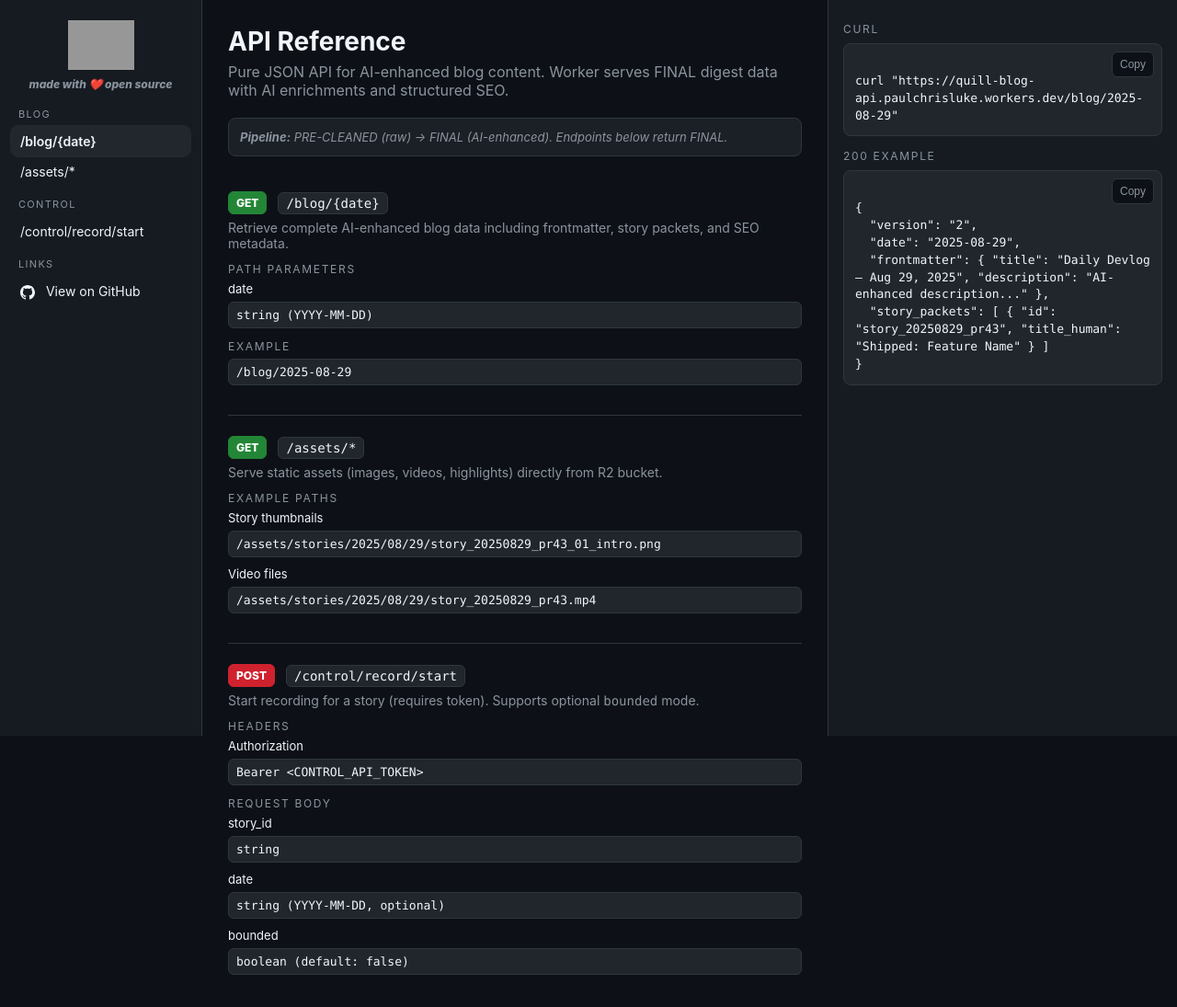
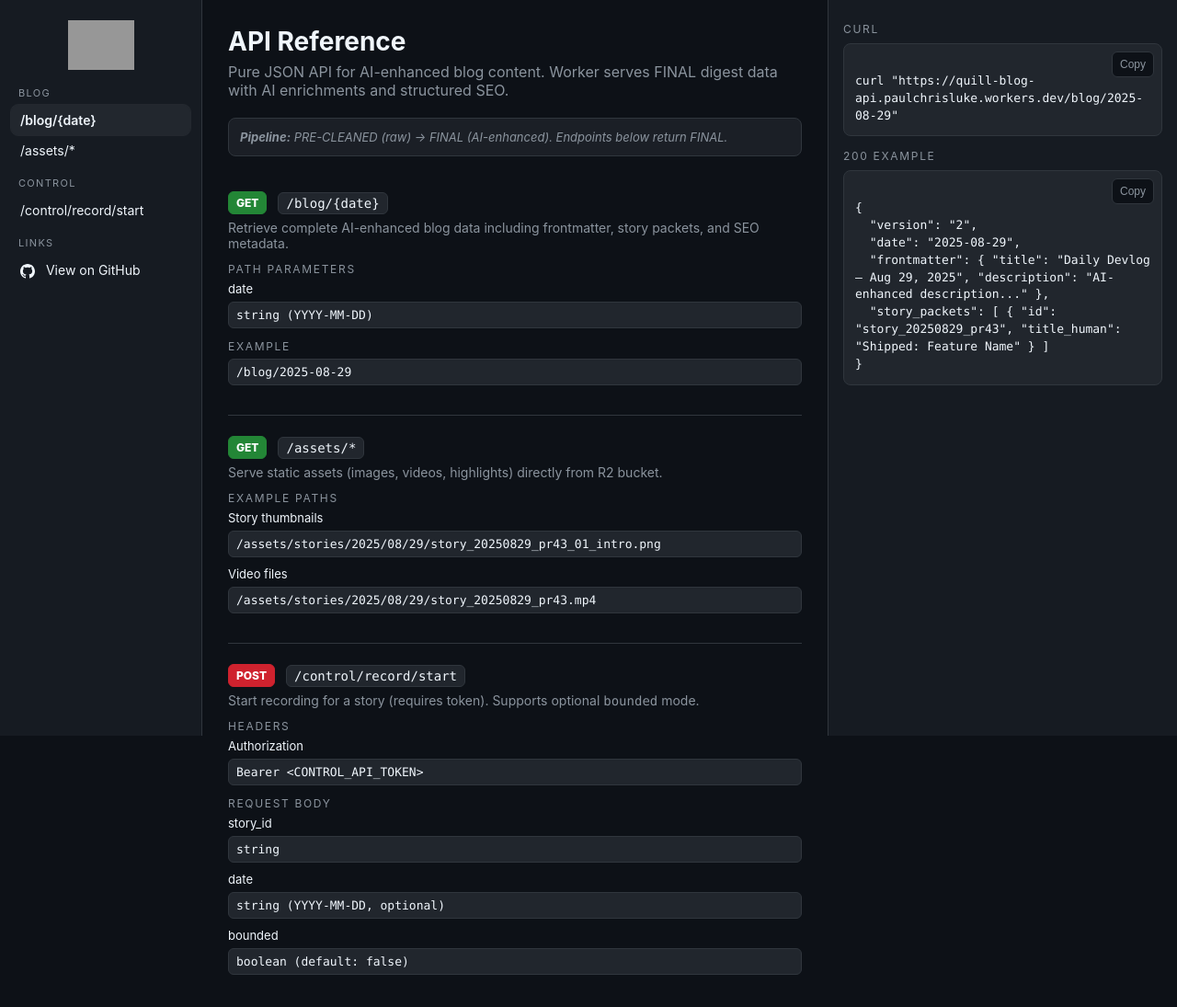
Before and after one commit to paulchrisluke/quill-auto-blogger, a website: page cloudflare-worker/index.html in a window 1280 px wide. Shown: the whole page at 92% size. Drawn offline with Linux system fonts and the light colour scheme; grey boxes are pictures that could not be loaded.

Commit message:
Remove 'made with love' text and add auto-upload to npm scripts

```diff
--- a/cloudflare-worker/index.html
+++ b/cloudflare-worker/index.html
@@ -320,8 +320,6 @@
     <aside class="sidebar">
         <div class="brand">
             <img class="brand-logo" src="https://www.paulchrisluke.com/pcl-labs-logo.svg" alt="PCL Labs">
-            <div style="font-size:12px;color:var(--muted);text-align:center;font-style:italic;">made with ❤️ open source
-            </div>
         </div>
 
         <div class="nav-title">Blog</div>
```
Also changed, not shown: cloudflare-worker/package.json (+5 -3 lines).
